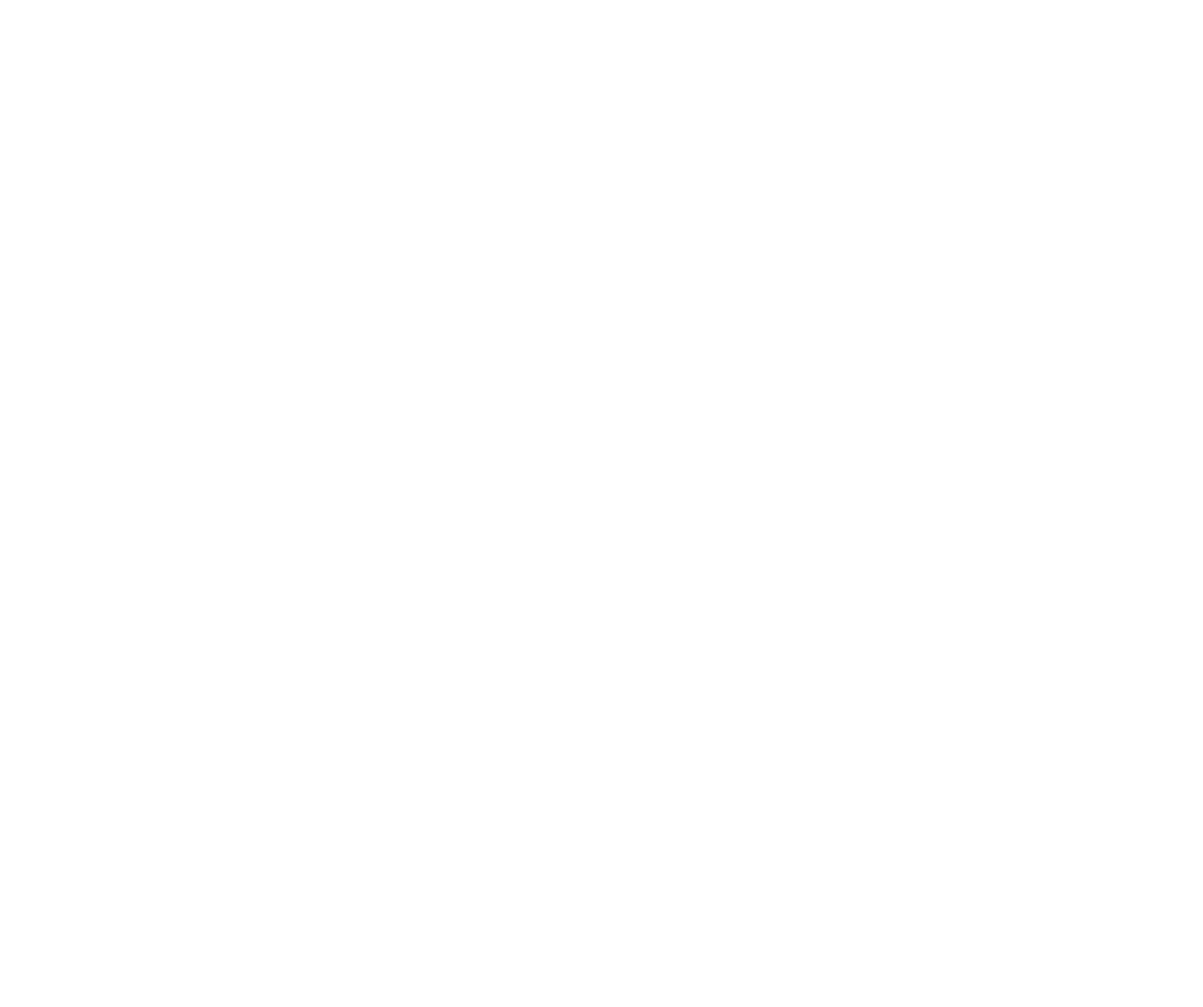
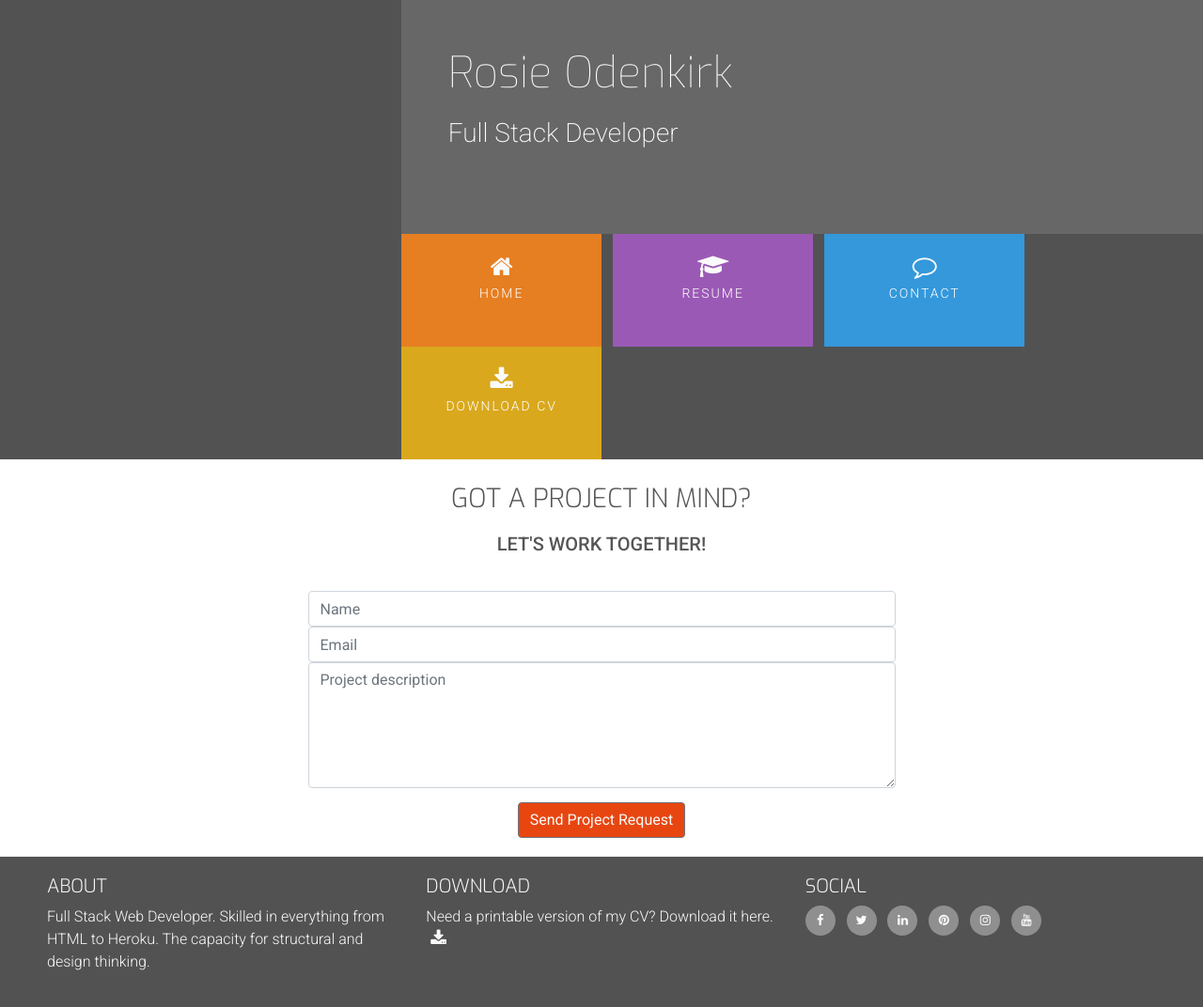
Before and after one commit to digimori/MapsandThings, a website: page contact.html in a window 1280 px wide. Shown: the whole page at 94% size. Before the commit the page ends 800 px from the top, so only its background shows below. Drawn offline with nearby package versions, Linux system fonts and the light colour scheme.

Commit message:
Still need to fix some bugs but we'll sort it later

```diff
--- a/assets/js/script.js
+++ b/assets/js/script.js
@@ -26,4 +26,4 @@ function initMap() {
     });
 
     var markerCluster = new MarkerClusterer(map, markers, { imagePath: 'https://developers.google.com/maps/documentation/javascript/examples/markerclusterer/m' });
-}
+};
--- a/contact.html
+++ b/contact.html
@@ -0,0 +1,140 @@
+<!DOCTYPE html>
+<html lang="en">
+<head>
+    <meta charset="UTF-8">
+    <meta name="viewport" content="width=device-width, initial-scale=1.0">
+    <meta http-equiv="X-UA-Compatible" content="ie=edge">
+    <link rel="stylesheet" href="https://maxcdn.bootstrapcdn.com/bootstrap/4.2.1/css/bootstrap.min.css" type="text/css" />
+    <link rel="stylesheet" href="https://maxcdn.bootstrapcdn.com/font-awesome/4.7.0/css/font-awesome.min.css" type="text/css" />
+    <link rel="stylesheet" href="https://cdnjs.cloudflare.com/ajax/libs/hover.css/2.1.1/css/hover-min.css" type="text/css" />
+    <link rel="stylesheet" href="assets/style.css">
+    <script type="text/javascript"
+    src="https://cdn.jsdelivr.net/npm/@emailjs/browser@3/dist/email.min.js">
+</script>
+<script type="text/javascript">
+(function(){
+  emailjs.init("h3mwLcn-TnDz6jnIj");
+})();
+</script>
+
+    <title>Rosie</title>
+</head>
+<body>
+    <header>
+        <div class="row no-gutters">
+            <a class="col-md-4 logo" href="02-index.html"></a>
+            <div class="col-md-8">
+                <div class="row no-gutters bg-color-name-title">
+                    <div class="col heading">
+                        <h1 class="name">Rosie Odenkirk</h1>
+                        <h2 class="title"> Full Stack Developer</h2>
+                    </div>
+                </div>
+                <div class="row no-gutters">
+                    <div class="col">
+                        <ul id="nav" class="list-inline menucontainer">
+                            <li class="col-6 col-sm-3 list-inline-item ui-menu-color-home menuitem">
+                                <a href="index.html" class="hvr-sweep-to-bottom"><i class="fa fa-home" aria-hidden="true"></i><span>Home</span></a>
+                            </li>
+                            <li class="col-6 col-sm-3 list-inline-item ui-menu-color-resume menuitem">
+                                <a href="resume.html" class="hvr-sweep-to-bottom"><i class="fa fa-graduation-cap" aria-hidden="true"></i><span>Resume</span></a>
+                            </li>
+                            <li class="col-6 col-sm-3 list-inline-item ui-menu-color-contact menuitem">
+                                <a href="contact.html" class="hvr-sweep-to-bottom"><i class="fa fa-comment-o" aria-hidden="true"></i><span>Contact</span></a>
+                            </li>
+                            <li class="col-6 col-sm-3 list-inline-item ui-menu-color-download menuitem">
+                                <a href="assets/cv/sample-cv.pdf" target="_blank" class="hvr-sweep-to-bottom"><i class="fa fa-download" aria-hidden="true"></i><span>Download CV</span></a>
+                            </li>
+                        </ul>
+                    </div>
+                </div>
+            </div>
+        </div>
+    </header>
+    <section class="container-fluid">
+        <div class="row bg-color-contact">
+            <div class="col">
+                <h3 class="contact-heading uppercase text-center">Got a project in mind?</h3>
+                <h5 class="uppercase text-center">Let's work together!</h5>
+
+                <div class="center-form">
+                    <form onsubmit="return sendMail(this);">
+                        <input type="text" name="name" id="fullname" class="form-control" placeholder="Name" required />
+                        <input type="email" name="email" id="emailaddress" class="form-control" placeholder="Email" required />
+                        <textarea rows="5" name="projectsummary" id="projectsummary" class="form-control" placeholder="Project description" required></textarea>
+                        <div class="form-row text-center">
+                            <div class="col">
+                                <button type="submit" class="btn btn-secondary">Send Project Request</button>
+                            </div>
+                        </div>
+                    </form>
+                </div>
+
+            </div>
+        </div>
+
+    </section>
+    <footer class="container-fluid">
+        <div id="footer-details" class="row">
+            <div class="col-sm-4">
+                <h5 class="uppercase general-sub">About</h5>
+                <p class="inline-block">
+                    Full Stack Web Developer. Skilled in everything from HTML to Heroku. The capacity for structural and design thinking.
+                </p>
+            </div>
+            <div class="col-sm-4">
+                <h5 class="uppercase general-sub">Download</h5>
+                <p class="inline-block">
+                    Need a printable version of my CV? Download it here.
+                    <a href="assets/cv/sample-cv.pdf" target="_blank" class="cv-pdf">
+                        <i class="fa fa-download" aria-hidden="true"></i>
+                        <span class="sr-only">Download link.</span>
+                    </a>
+                </p>
+            </div>
+            <div class="col-sm-4">
+                <h5 class="uppercase general-sub">Social</h5>
+                <ul class="list-inline social-links">
+                    <li class="list-inline-item">
+                        <a target="_blank" href="#">
+                            <i class="fa fa-facebook" aria-hidden="true"></i>
+                            <span class="sr-only">Facebook</span>
+                        </a>
+                    </li>
+                    <li class="list-inline-item">
+                        <a target="_blank" href="#">
+                            <i class="fa fa-twitter" aria-hidden="true"></i>
+                            <span class="sr-only">Twitter</span>
+                        </a>
+                    </li>
+                    <li class="list-inline-item">
+                        <a target="_blank" href="#">
+                            <i class="fa fa-linkedin" aria-hidden="true"></i>
+                            <span class="sr-only">LinkedIn</span>
+                        </a>
+                    </li>
+                    <li class="list-inline-item">
+                        <a target="_blank" href="#">
+                            <i class="fa fa-pinterest" aria-hidden="true"></i>
+                            <span class="sr-only">Pinterest</span>
+                        </a>
+                    </li>
+                    <li class="list-inline-item">
+                        <a target="_blank" href="#">
+                            <i class="fa fa-instagram" aria-hidden="true"></i>
+                            <span class="sr-only">Instagram</span>
+                        </a>
+                    </li>
+                    <li class="list-inline-item">
+                        <a target="_blank" href="#">
+                            <i class="fa fa-youtube" aria-hidden="true"></i>
+                            <span class="sr-only">YouTube</span>
+                        </a>
+                    </li>
+                </ul>
+            </div>
+        </div>
+    </footer>
+    <script src="assets/js/sendEmail.js"></script>
+</body>
+</html>
```
Also changed, not shown: assets/js/github-information.js (added, +89 -0 lines), github.html (+1 -0 lines), sendEmail.js (added, +16 -0 lines), assets/loader.gif (added).
